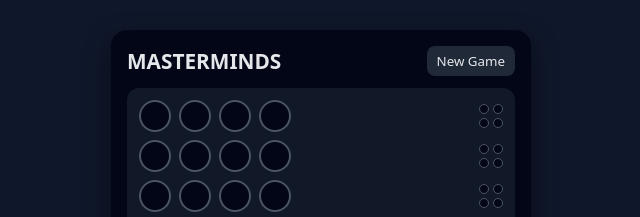
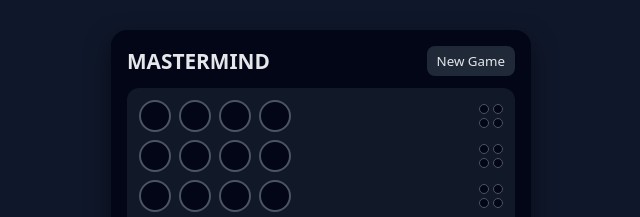
Before and after one commit to pranavBejugama/IEC, a plain HTML site: page Frontend/index.html in a window 1280 px wide. Shown: the top 217 px of the page, 319-959 px from the left. Drawn offline with Linux system fonts and the light colour scheme.

Commit message:
updated basic title changes

```diff
--- a/Frontend/index.html
+++ b/Frontend/index.html
@@ -2,13 +2,13 @@
 <html lang="en">
 <head>
   <meta charset="UTF-8" />
-  <title>Mastermind / Codebreaker</title>
+  <title>Mastermind</title>
   <link rel="stylesheet" href="style.css" />
 </head>
 <body>
   <main class="game">
     <header class="top-bar">
-      <h1>MASTERMINDS</h1>
+      <h1>MASTERMIND</h1>
       <button id="newGame">New Game</button>
     </header>
 
```
